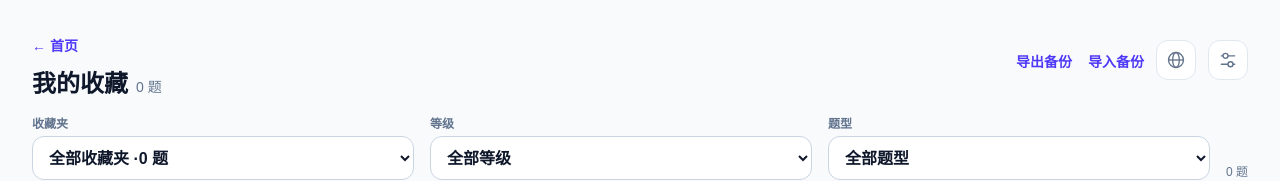
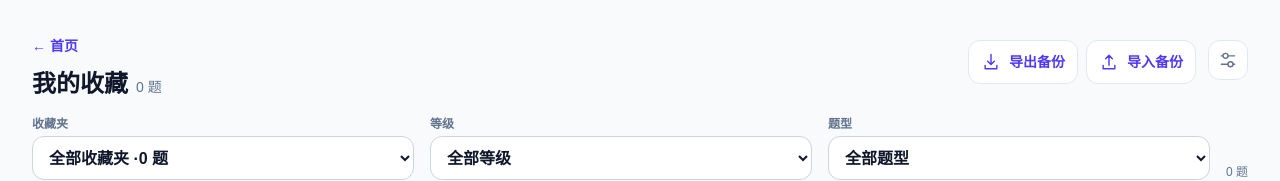
Before and after one commit to Linkyyy/new-jlpt-pratice, a Next.js app: page /favorites in a window 1280 px wide. Shown: the top 181 px of the page. Built offline with nearby package versions, Linux system fonts and the light colour scheme.

Commit message:
Simplify responsive navigation and backup actions

```diff
--- a/src/app/audio-test/page.tsx
+++ b/src/app/audio-test/page.tsx
@@ -1,7 +1,6 @@
 import type { Metadata } from "next";
 import Link from "next/link";
 import LocalizedText from "@/components/localized-text";
-import DisplaySettings from "@/components/display-settings";
 import AudioTestPlayer from "./audio-test-player";
 
 export const metadata: Metadata = {
@@ -14,7 +13,6 @@ export default function AudioTestPage() {
     <main className="min-h-screen bg-slate-50 px-4 py-5 font-sans text-slate-900 sm:px-8 sm:py-8">
       <div className="mx-auto max-w-2xl">
         <Link href="/" className="inline-flex min-h-11 items-center text-sm font-semibold text-indigo-600 hover:underline"><LocalizedText text="← 返回首页" /></Link>
-        <div className="flex justify-end"><DisplaySettings /></div>
         <section className="mt-4 rounded-2xl border border-slate-200 bg-white p-5 shadow-sm sm:p-8" aria-labelledby="audio-test-title">
           <p className="text-xs font-semibold tracking-widest text-indigo-600">JLPT Practice</p>
           <h1 id="audio-test-title" className="mt-3 text-2xl font-bold"><LocalizedText text="听力播放测试" /></h1>
--- a/src/app/favorites/favorites-client.tsx
+++ b/src/app/favorites/favorites-client.tsx
@@ -1,6 +1,5 @@
 "use client";
 
-import DisplaySettings from "@/components/display-settings";
 import { useI18n } from "@/lib/i18n";
 
 import Link from "next/link";
@@ -103,7 +102,7 @@ export default function FavoritesClient({ catalog }: { catalog: readonly Catalog
       <div className="favorites-shell" style={{ "--practice-font-size": `${fontSize}px` } as CSSProperties}>
         <header className="favorites-header">
           <div><Link href="/" className="inline-flex min-h-11 items-center text-sm font-semibold text-indigo-600 hover:underline">{t("← 首页")}</Link><h1 className="text-2xl font-bold">{t("我的收藏")}<span className="ml-2 text-sm font-normal text-slate-500">{data.entries.length} {t("题")}</span></h1></div>
-          <div className="flex flex-wrap items-start gap-3"><BackupControls /><DisplaySettings /><FloatingSettings title={t("收藏设置")}>
+          <div className="flex flex-wrap items-start gap-3"><BackupControls /><FloatingSettings title={t("收藏设置")}>
             <fieldset><legend className="text-sm font-semibold">{t("查看模式")}</legend><div className="mt-2 grid gap-2">{([
               ["preview", "摘要列表", "先看场次与题号，选中后查看题目"], ["cards", "完整卡片", "连续浏览完整题目，答案折叠显示"], ["recall", "背题", "先回忆，再显示选项和答案"],
             ] as const).map(([value, label, description]) => <label key={value} className="flex min-h-11 cursor-pointer items-start gap-3 rounded-xl border border-slate-200 p-3"><input type="radio" name="favorite-view" value={value} checked={mode === value} onChange={() => { setMode(value); resetSelection(); paneRef.current?.scrollTo({ top: 0 }); }} className="mt-1 accent-indigo-600" /><span className="text-sm"><span className="block font-semibold">{t(label)}</span><span className="mt-1 block text-xs leading-5 text-slate-500">{t(description)}</span></span></label>)}</div></fieldset>
--- a/src/app/history/[id]/study-detail.tsx
+++ b/src/app/history/[id]/study-detail.tsx
@@ -1,6 +1,5 @@
 "use client";
 
-import DisplaySettings from "@/components/display-settings";
 import { useI18n } from "@/lib/i18n";
 
 import Link from "next/link";
@@ -16,7 +15,7 @@ export default function StudyDetail({ id }: { id: string }) {
   const score = studyScore(attempt), completed = attempt.status === "completed";
   const choice = (id: string | undefined, questionId: string) => id ? questionId.startsWith("imported:") ? String(id.charCodeAt(0) - 64) : id : "—";
   return <main className="min-h-screen bg-slate-50 px-4 py-6 text-slate-900 sm:p-8"><div className="mx-auto max-w-3xl">
-    <div className="flex items-center justify-between"><Link href="/history" className="text-sm font-semibold text-indigo-600">{t("← 学习记录")}</Link><DisplaySettings /></div>
+    <div><Link href="/history" className="text-sm font-semibold text-indigo-600">{t("← 学习记录")}</Link></div>
     <section className="mt-5 rounded-2xl border border-slate-200 bg-white p-5 sm:p-8"><h1 className="text-xl font-bold">{attemptTitle(attempt, t)}</h1><p className="mt-2 text-sm text-slate-500">{studyDate(attempt.createdAt, locale)} · {t(attempt.mode === "exam" ? "考试" : "练习")} · {t(completed ? "已完成" : "未完成")}{t(attempt.timedOut ? " · 到时交卷" : "")}</p>
       {completed ? <><p className="mt-6 text-4xl font-bold text-indigo-600">{score.percent}<span className="ml-1 text-sm font-normal text-slate-500">{t("分")}</span></p><p className="mt-3 text-sm text-slate-600">{t("答对")}{score.correct} {t("· 答错")}{score.wrong} {t("· 未作答")}{score.unanswered} {t("· 共")}{score.total} {t("题")}</p><p className="mt-2 text-xs text-slate-400">{t("每题等权折算百分制，非 JLPT 官方分数。历史成绩按本次交卷答案保留。")}</p></> : <p className="mt-6 text-slate-600">{t("已")}{t(attempt.mode === "exam" ? "选择" : "提交")} {attempt.mode === "exam" ? Object.keys(attempt.answers).length : score.answered} / {score.total} {t("题")}{t(attempt.mode === "exam" && attempt.deadline ? "，离开期间仍计时。" : "")}</p>}
       <Link href={studyAttemptUrl(attempt)} className="mt-6 inline-flex min-h-12 items-center rounded-xl bg-indigo-600 px-5 text-sm font-semibold text-white">{t(completed ? "查看题目与解析" : "继续作答")} →</Link>
--- a/src/app/history/study-history.tsx
+++ b/src/app/history/study-history.tsx
@@ -1,6 +1,5 @@
 "use client";
 
-import DisplaySettings from "@/components/display-settings";
 import { useI18n } from "@/lib/i18n";
 
 import { useState } from "react";
@@ -15,7 +14,7 @@ export default function StudyHistory() {
   const [filter, setFilter] = useState("all");
   const attempts = [...data.attempts].filter(a => filter === "all" || filter === "active" && a.status !== "completed" || filter === "completed" && a.status === "completed" || a.mode === filter).sort((a, b) => b.updatedAt - a.updatedAt);
   return <main className="min-h-screen bg-slate-50 px-4 py-6 text-slate-900 sm:p-8"><div className="mx-auto max-w-5xl space-y-6">
-    <header className="flex flex-wrap items-center justify-between gap-4"><div><Link href="/" className="text-sm font-semibold text-indigo-600">{t("← 首页")}</Link><h1 className="mt-3 text-2xl font-bold">{t("学习记录")}</h1></div><div className="flex items-start gap-3"><BackupControls /><DisplaySettings /></div></header>
+    <header className="flex flex-wrap items-center justify-between gap-4"><div><Link href="/" className="text-sm font-semibold text-indigo-600">{t("← 首页")}</Link><h1 className="mt-3 text-2xl font-bold">{t("学习记录")}</h1></div><div className="flex items-start gap-3"><BackupControls /></div></header>
     <p className="text-sm leading-6 text-slate-500">{t("收藏与做题记录可一起导出备份，在其他设备导入。清理浏览器数据会删除本地记录。成绩为答对题数折算的百分制练习分，非 JLPT 官方分数。")}</p>
     {error && <p role="alert" className="rounded-xl bg-amber-50 p-4 text-sm text-amber-900">{t(error)}</p>}
     <StudyStats data={data} ready={ready} />
--- a/src/app/practice-home.tsx
+++ b/src/app/practice-home.tsx
@@ -1,6 +1,7 @@
 "use client";
 
 import DisplaySettings from "@/components/display-settings";
+import ActionLabel, { actionButtonClass } from "@/components/action-label";
 import { useI18n } from "@/lib/i18n";
 
 import { useMemo, useState } from "react";
@@ -46,7 +47,7 @@ export default function PracticeHome() {
       <div className="mx-auto max-w-7xl space-y-5">
         <header className="flex flex-wrap items-center justify-between gap-3 pb-1">
           <p className="text-sm font-bold tracking-widest text-indigo-600">JLPT Practice</p>
-          <nav aria-label={t("个人学习")} className="flex items-center gap-2 text-sm font-semibold text-indigo-700"><Link href="/history" className="rounded-lg px-3 py-3 hover:bg-indigo-50">{t("学习记录")}</Link><Link href="/favorites" className="rounded-lg border border-indigo-200 bg-white px-3 py-3 hover:bg-indigo-50">{t("★ 我的收藏")}</Link><DisplaySettings /></nav>
+          <nav aria-label={t("个人学习")} className="flex items-center gap-2"><Link href="/history" aria-label={t("学习记录")} title={t("学习记录")} className={actionButtonClass}><ActionLabel icon="history">{t("学习记录")}</ActionLabel></Link><Link href="/favorites" aria-label={t("我的收藏")} title={t("我的收藏")} className={actionButtonClass}><ActionLabel icon="favorites">{t("我的收藏")}</ActionLabel></Link><DisplaySettings /></nav>
         </header>
         {error && <p role="alert" className="rounded-xl bg-amber-50 p-4 text-sm text-amber-900">{t(error)}</p>}
         {latest && <section aria-label={t("继续上次学习")} className="flex items-center justify-between gap-4 rounded-2xl border border-indigo-200 bg-indigo-50 p-4 sm:px-6"><div className="min-w-0"><p className="text-xs font-semibold text-indigo-600">{t("接着上次练习")}</p><p className="mt-1 text-sm font-semibold leading-6 text-slate-800">{attemptTitle(latest, t)}</p></div><Link href={studyAttemptUrl(latest)} className="inline-flex min-h-11 shrink-0 items-center rounded-xl bg-indigo-600 px-4 text-sm font-semibold text-white hover:bg-indigo-700">{t("继续 →")}</Link></section>}
--- a/src/app/practice/exam-session.tsx
+++ b/src/app/practice/exam-session.tsx
@@ -1,6 +1,5 @@
 "use client";
 
-import DisplaySettings from "@/components/display-settings";
 import { useI18n } from "@/lib/i18n";
 import { translatePeriod } from "@/lib/i18n/translate";
 
@@ -150,7 +149,6 @@ export default function ExamSession({ paper, attempt, initialSaveError, initialQ
           <div className="session-topline mb-3 flex flex-wrap items-center justify-between gap-3 text-sm">
             <Link href="/" onClick={handleHomeClick} className="font-semibold text-indigo-600 hover:underline">{t("← 首页 / 选择练习")}</Link>
             <span className="text-slate-500">JLPT Practice · {translatePeriod(paper.periodLabel ?? `${paper.year} 原创版`, paper.source, t)}</span>
-            <DisplaySettings />
           </div>
           <p className="mb-4 text-sm text-slate-500">{t(paper.sourceLabel ?? "原创模拟题库")} · {t(finished ? "复习模式" : "考试模式")} · {t(paper.level)} · {t(paper.typeLabel)}</p>
           {Boolean(paper.excludedCount) && <p className="hidden lg:block mb-4 rounded-lg bg-amber-50 p-3 text-xs leading-6 text-amber-900">{paper.excludedCount} {t("题因配套资源缺失或数据不完整未计入当前试卷，本次只评估可作答题目。")}</p>}
--- a/src/app/practice/practice-exercise.tsx
+++ b/src/app/practice/practice-exercise.tsx
@@ -1,6 +1,5 @@
 "use client";
 
-import DisplaySettings from "@/components/display-settings";
 import { useI18n } from "@/lib/i18n";
 import { translatePeriod } from "@/lib/i18n/translate";
 
@@ -178,7 +177,6 @@ export default function PracticeExercise({ paper, attempt, initialSaveError, onR
           <div className="session-topline mb-3 flex flex-wrap items-center justify-between gap-3 text-sm">
             <Link href={paper.source === "favorites" ? "/favorites" : "/"} onClick={handleHomeClick} className="font-semibold text-indigo-600 hover:underline">{t(paper.source === "favorites" ? "← 返回收藏题库" : "← 首页 / 选择练习")}</Link>
             <span className="text-slate-500">JLPT Practice · {translatePeriod(paper.periodLabel ?? `${paper.year} 原创版`, paper.source, t)}</span>
-            <DisplaySettings />
           </div>
           <p className="hidden lg:block mb-4 text-sm text-slate-500">{t(paper.sourceLabel ?? "原创模拟题库")} · {t(finished ? "复习模式" : "练习模式")} · {t(paper.typeLabel)} · {t(finished ? "原答案与解析" : article ? "本篇小题统一提交" : instantFeedback ? "点击选项即判定并锁定答案" : "手动提交后显示解析并锁定答案")}</p>
           {Boolean(paper.excludedCount) && <p className="hidden lg:block mb-4 rounded-lg bg-amber-50 p-3 text-xs leading-6 text-amber-900">{t("该场次当前有")}{paper.excludedCount} {t("题缺少配套资源或数据不完整，未计入本次可作答题目；详见题库导入报告。")}</p>}
--- /dev/null
+++ b/src/components/action-label.tsx
@@ -0,0 +1,9 @@
+import type { ReactNode } from "react";
+
+export const actionButtonClass = "inline-flex min-h-11 shrink-0 items-center justify-center gap-2 whitespace-nowrap rounded-xl border border-slate-200 bg-white px-3 text-sm font-semibold text-indigo-600 hover:bg-indigo-50 focus-visible:outline-2 focus-visible:outline-offset-2 focus-visible:outline-indigo-500 disabled:opacity-40";
+
+export default function ActionLabel({ icon, children }: { icon: "import" | "export" | "favorites" | "history"; children: ReactNode }) {
+  return <><svg aria-hidden="true" viewBox="0 0 24 24" width="20" height="20" className="shrink-0" fill="none" stroke="currentColor" strokeWidth="1.7" strokeLinecap="round" strokeLinejoin="round">
+    {icon === "favorites" ? <path d="m12 3 2.8 5.7 6.2.9-4.5 4.4 1.1 6.2-5.6-3-5.6 3 1.1-6.2L3 9.6l6.2-.9Z" /> : icon === "history" ? <><path d="M3 11a9 9 0 1 1 2.6 7.4M3 5v6h6" /><path d="M12 7v5l3 2" /></> : <><path d={icon === "export" ? "M12 3v12m-4-4 4 4 4-4" : "M12 16V4m-4 4 4-4 4 4"} /><path d="M5 16v4h14v-4" /></>}
+  </svg><span className="hidden sm:inline">{children}</span></>;
+}
--- a/src/components/backup-controls.tsx
+++ b/src/components/backup-controls.tsx
@@ -1,6 +1,7 @@
 "use client";
 
 import { useI18n } from "@/lib/i18n";
+import ActionLabel, { actionButtonClass } from "@/components/action-label";
 
 import { useRef, useState } from "react";
 import { useFavorites } from "@/lib/favorites-store";
@@ -32,7 +33,7 @@ export default function BackupControls() {
     if (input.current) input.current.value = "";
   }
   return <div className="max-w-md">
-    <div className="flex flex-wrap gap-4 text-sm font-semibold text-indigo-600"><button onClick={exportBackup} disabled={disabled} title={t("导出收藏、收藏夹和做题记录")} className="min-h-11 disabled:opacity-40">{t("导出备份")}</button><button onClick={() => input.current?.click()} disabled={disabled} title={t("合并收藏与做题记录，也支持旧版备份")} className="min-h-11 disabled:opacity-40">{t("导入备份")}</button><input ref={input} type="file" accept="application/json,.json" aria-label={t("导入收藏与学习记录备份")} className="hidden" onChange={event => { void importBackup(event.target.files?.[0]); }} /></div>
+    <div className="flex gap-2"><button type="button" onClick={exportBackup} disabled={disabled} aria-label={t("导出备份")} title={t("导出收藏、收藏夹和做题记录")} className={actionButtonClass}><ActionLabel icon="export">{t("导出备份")}</ActionLabel></button><button type="button" onClick={() => input.current?.click()} disabled={disabled} aria-label={t("导入备份")} title={t("合并收藏与做题记录，也支持旧版备份")} className={actionButtonClass}><ActionLabel icon="import">{t("导入备份")}</ActionLabel></button><input ref={input} type="file" accept="application/json,.json" aria-label={t("导入收藏与学习记录备份")} className="hidden" onChange={event => { void importBackup(event.target.files?.[0]); }} /></div>
     {message && <p role={message.error ? "alert" : "status"} className={`mt-1 text-xs leading-6 ${message.error ? "text-rose-700" : "text-slate-500"}`}>{t(message.text)}</p>}
   </div>;
 }
```
